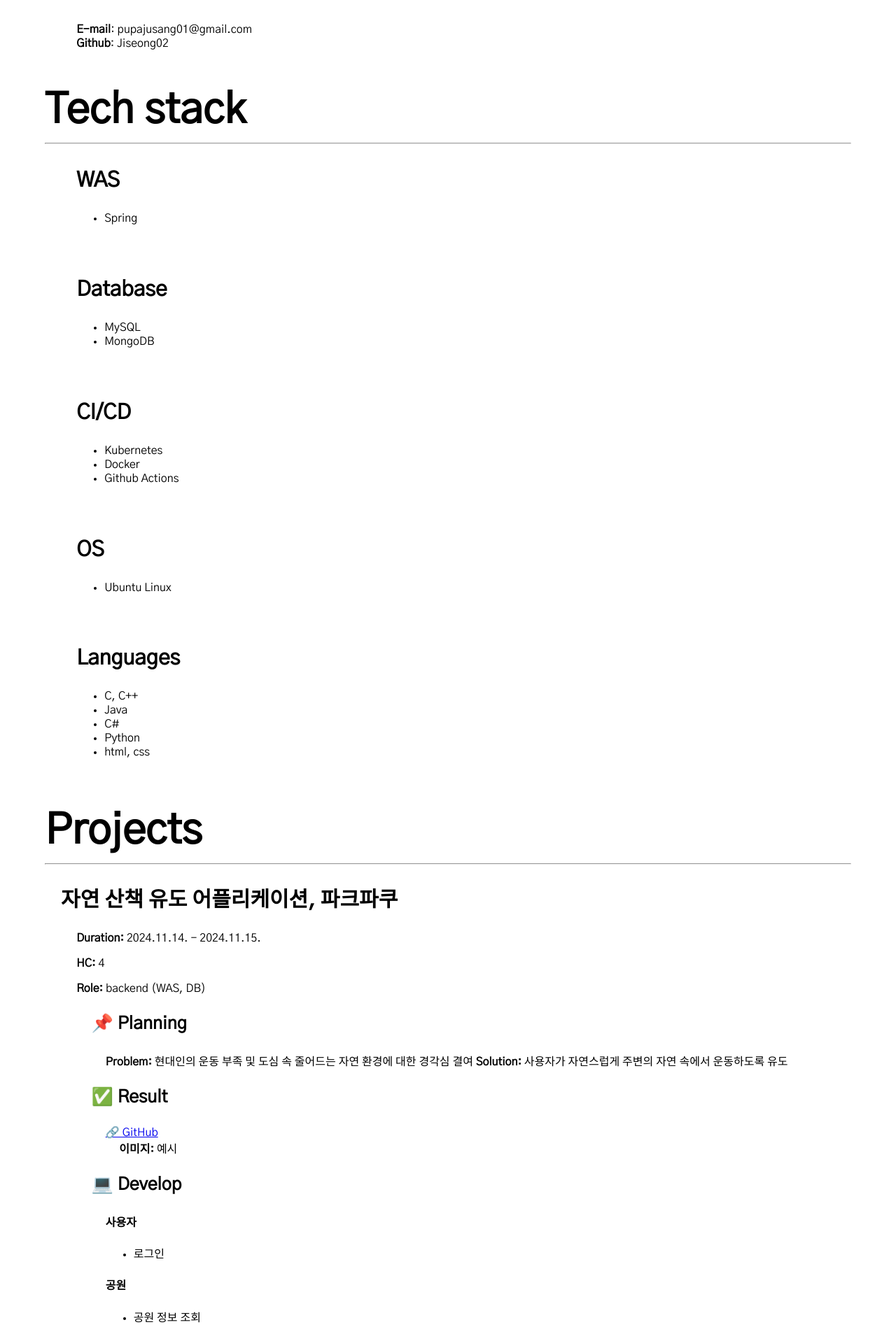
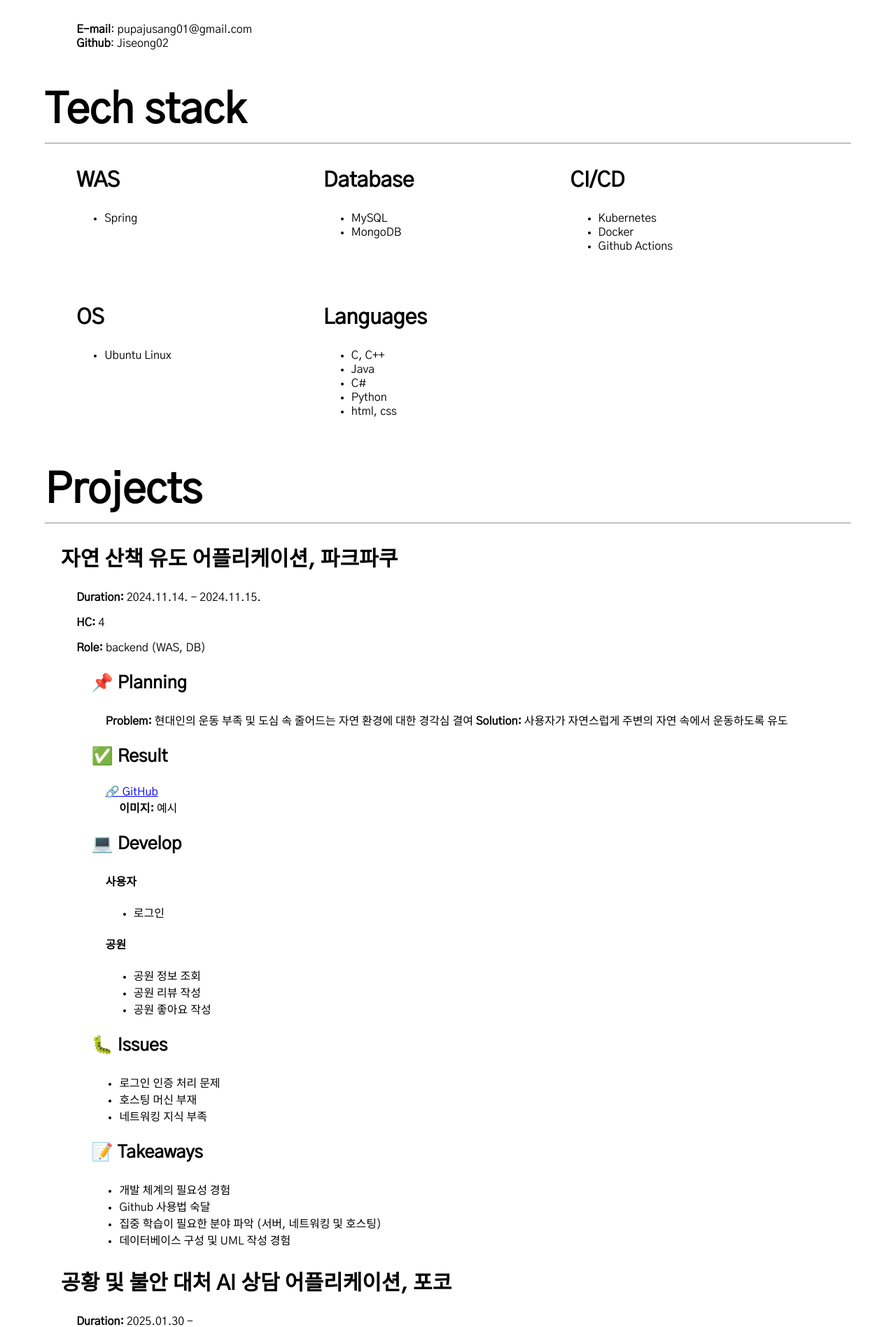
Before and after one commit to Jiseong02/Jiseong02.github.io, a Jekyll site: the page built from index.md, in a window 1280 px wide. Shown: the part 435-2332 px from the top of the page at 70% size. Built offline with Jekyll 4.4.1, drawn with Linux system fonts in a browser that asks for light colours.

Commit message:
테크 스택 배치 3열 정렬

```diff
--- a/assets/css/style.css
+++ b/assets/css/style.css
@@ -35,7 +35,7 @@ section {
   	gap: 2rem;
 }
 .tech {
-  	width: calc(50% - 1rem);
+  	width: 25%;
   	box-sizing: border-box;
 }
 .part_container {
```
